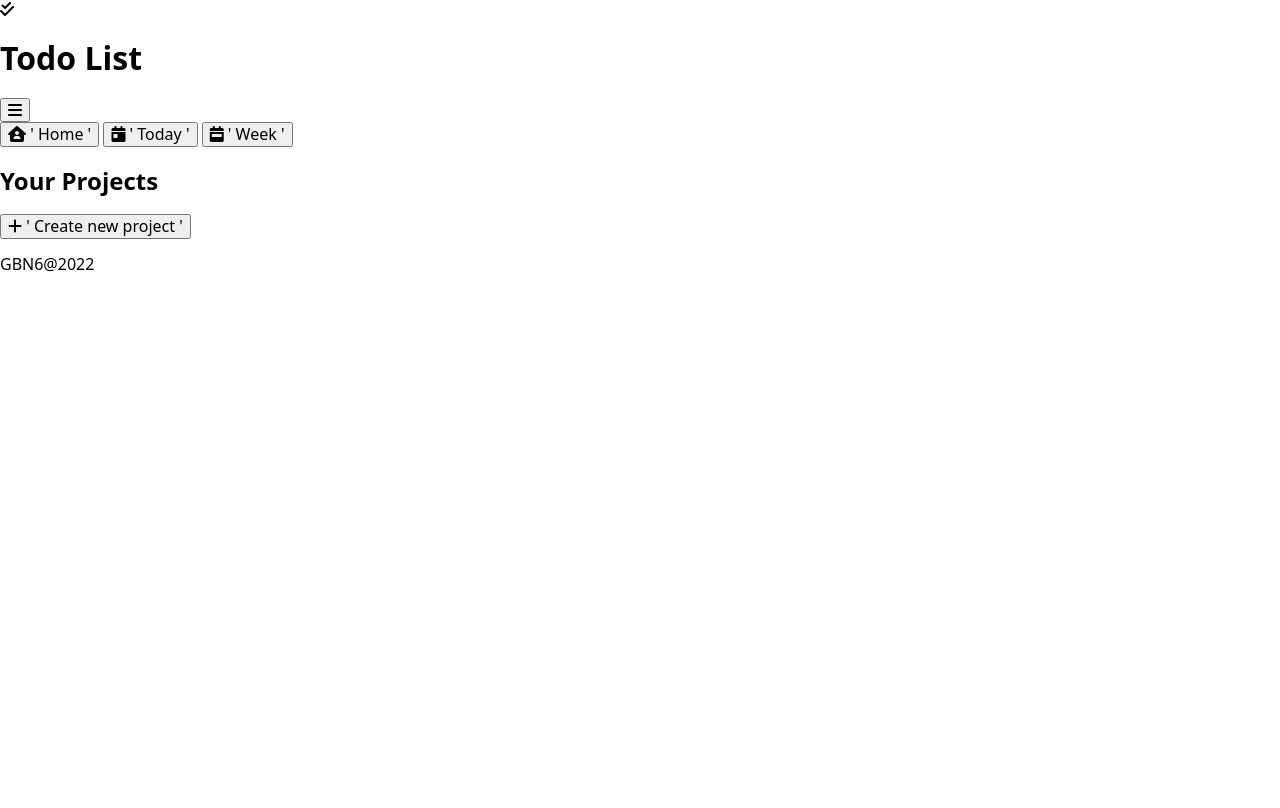
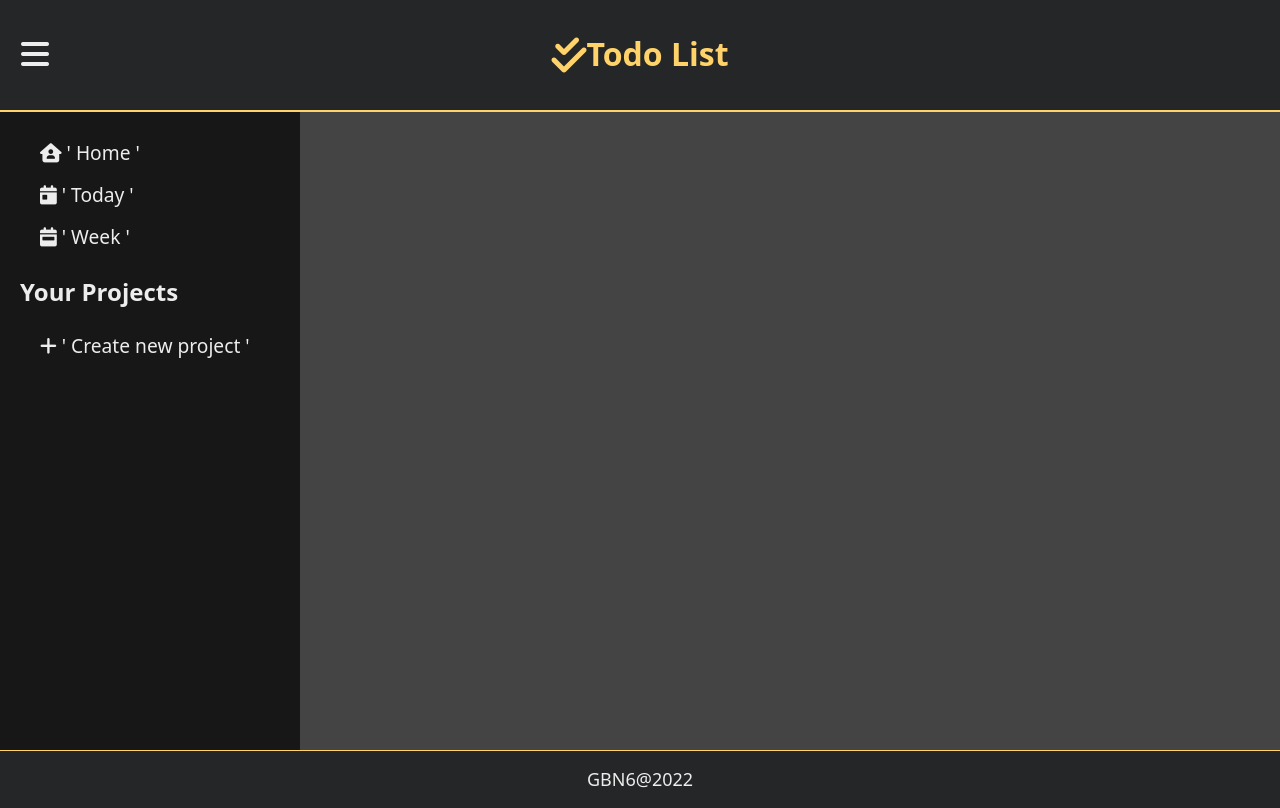
Before and after one commit to GBN6/To-Do-List, a website built with webpack: page dist/index.html in a window 1280 px wide. Built offline with nearby package versions, Linux system fonts and the light colour scheme.

Commit message:
Add initial styling to HTML structure

```diff
--- a/dist/css/style.css
+++ b/dist/css/style.css
@@ -0,0 +1,96 @@
+:root {
+    --color-dark: #171717;
+    --color-grey: #444444;
+    --color-less-dark: #252627;
+    --color-red: #DA0037;
+    --color-yellow: #FFD369;
+    --color-white: #EDEDED;
+}
+
+html {
+    position: relative;
+    min-height: 100%;
+}
+
+
+
+/*       MAIN PAGE     */
+body {
+    background-color: var(--color-grey);
+    color: var(--color-white);
+    margin-bottom: 48px;
+}
+
+
+/*      HEADER        */
+
+.header {
+    display: flex;
+    align-items: center;
+    justify-content: center;
+    padding: 15px;
+    background-color: var(--color-less-dark);
+    color: var(--color-yellow);
+    border-bottom: 2px solid var(--color-yellow);
+}
+.header .header-positioning {
+    flex: 1;
+}
+.header .btn-nav-open {
+    background-color: inherit;
+    border: none;
+    color: var(--color-white);
+    font-size: 2rem;
+}
+
+.header .logo {
+    display: flex;
+    align-items: center;
+}
+
+.fa-check-double {
+    font-size: 40px;
+}
+
+
+/*       MAIN        */
+.main {
+    display: flex;
+    min-height: calc(100vh - 104px - 48px);
+}
+
+.main .nav {
+    width: 300px;
+    min-width: 250px;
+    padding: 20px;
+    background-color: var(--color-dark);
+}
+
+.main .btn-project-default, .btn-project-user{
+    width: 100%;
+    padding: 10px 20px;
+    border-radius: 5px;
+    cursor: pointer;
+    background-color: inherit;
+    color: var(--color-white);
+    border: none;
+    font-size: 1.2rem;
+    text-align: left;
+  }
+
+
+  /*      FOOTER         */
+
+footer {
+    position: absolute;
+    bottom: 0;
+    left: 0;
+    display: flex;
+    align-items: center;
+    justify-content: center;
+    width: 100%;
+    background-color: var(--color-less-dark);
+    border-top: 1px solid var(--color-yellow);
+    color: var(--color-white);
+    font-size: 18px;
+}
--- a/dist/index.html
+++ b/dist/index.html
@@ -13,13 +13,18 @@
 </head>
 <body>
     <header class="header">
+        <div class="header-positioning">
+            <button class="btn-nav-open">
+                <i class="fas fa-bars"></i>
+            </button>
+        </div>
         <div class="logo">
             <i class="fas fa-check-double"></i>
             <h1 class="page-name">Todo List</h1>
         </div>
-        <button class="btn-nav-open">
-            <i class="fas fa-bars"></i>
-        </button>
+        <div class="header-positioning">
+        </div>
+
     </header>
 
     <main class="main" id="main">
@@ -42,7 +47,7 @@
             <div class="projects-user">
 
             </div>
-            <button class="btn-project-user-add">
+            <button class="btn-project-user" id="btn-project-user-add">
                 <i class="fa-solid fa-plus"></i>
                 ' Create new project '
             </button>
@@ -54,7 +59,6 @@
     <footer>
         <p>GBN6@2022</p>
     </footer>
-
     <script src="main.js"></script>
 </body>
 </html>
```
